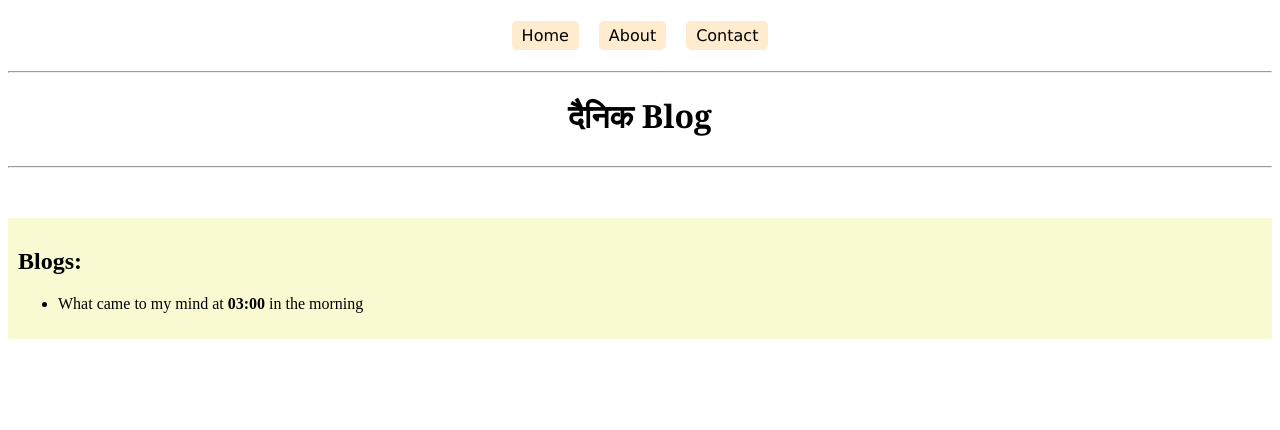
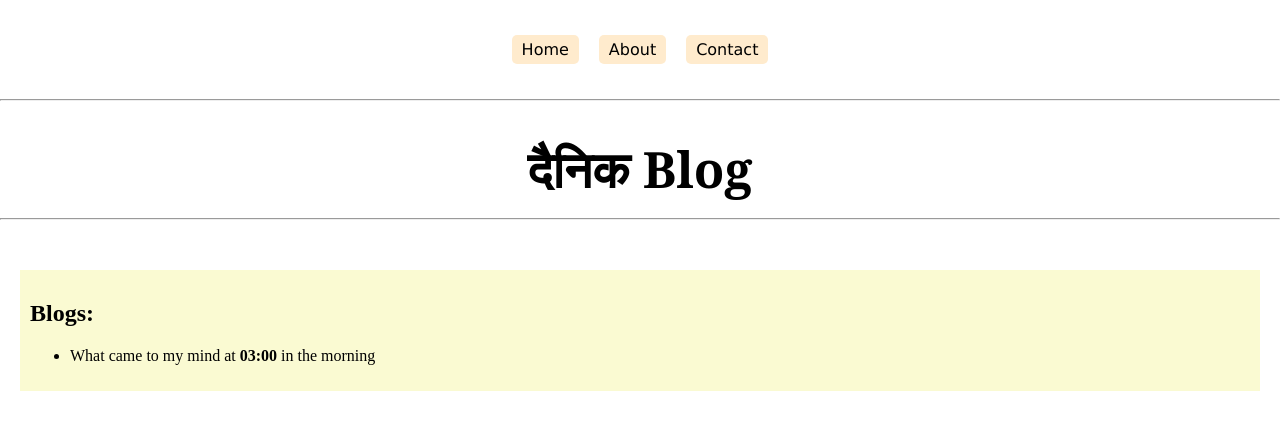
Before and after one commit to 0equalCodeYRG109/dainik_blog, a plain HTML site: page index.html in a window 1280 px wide. Drawn offline with Linux system fonts and the light colour scheme.

Commit message:
Change default margin & padding to 0%, add margin on index page using CSS

```diff
--- a/index.html
+++ b/index.html
@@ -22,7 +22,7 @@
     <main>
         <div>
             <hr>
-            <h1><span lang="hi">दैनिक</span> Blog </h1>
+            <h1 class="mainTitle"><span lang="hi">दैनिक</span> Blog </h1>
             <hr>
         </div>
         <div class="blogs">
--- a/styles/class.css
+++ b/styles/class.css
@@ -1,5 +1,5 @@
 .blogs{
-    margin: 50px 0px 50px 0px;
+    margin: 50px 20px 50px 20px;
     background-color:lightgoldenrodyellow;
     padding: 10px;
 }
--- a/styles/styles.css
+++ b/styles/styles.css
@@ -1,6 +1,6 @@
 body{
-    /* padding: 0%;
-    margin: 0%; */
+    padding: 0%;
+    margin: 0%;
 }
 
 header{
@@ -11,6 +11,7 @@ header nav ul{
     padding: 0%;
     display: flex;
     justify-content: center;
+    margin: 30px 0px 30px 0px;
 }
 
 header nav ul li{
@@ -34,8 +35,12 @@ header nav ul li a:hover{
     background-color:royalblue;
 }
 
-main div h1 {
+main div:first-child h1{
     height: 50px;
     text-align: center;
     font-family:Cambria, Cochin, Georgia, Times, 'Times New Roman', serif;
 }
+
+main div:first-child .mainTitle{
+    font-size: 50px;
+}
```
Also changed, not shown: contact.html (line endings or trailing spaces).
